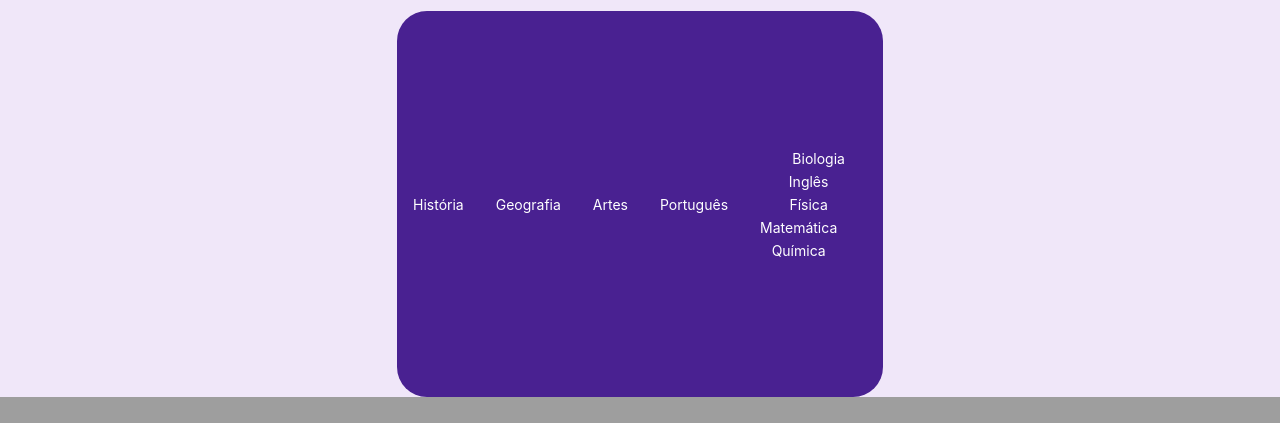
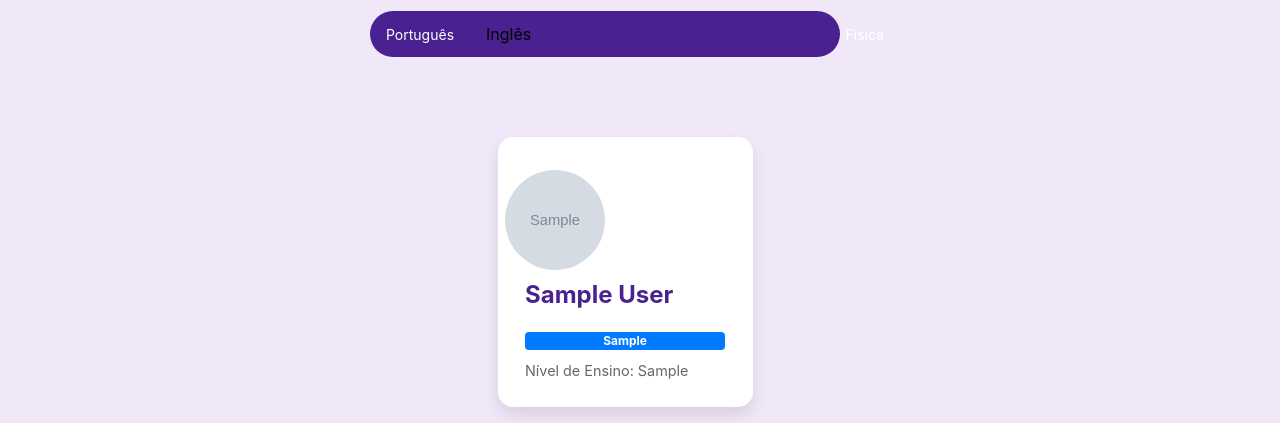
Before and after one commit to vinimarques7/projeto-FDS, a Django app: page /busca/ in a window 1280 px wide. Shown: the part 1223-1646 px from the top of the page. Before the commit the page ends 1620 px from the top, so only its background shows below. Run offline with Django 5.2, Linux system fonts and the light colour scheme; tables that the repository leaves empty hold one stand-in row (values such as "Sample post"); grey boxes marked "Sample" are stand-in pictures; parts of the project's set-up code (start-up, migrations or seed data) failed here and were passed over; some libraries are stand-ins or nearby versions.

Commit message:
Refactor busca.html to remove unnecessary scroll-items and update subject buttons

```diff
--- a/which_teacher_app/templates/busca.html
+++ b/which_teacher_app/templates/busca.html
@@ -111,30 +111,10 @@
 
                     <div class="scrolling-wrapper">
                         <div class="scroll-item">
-                            <button class="filter-btn" data-subject="História">
-                                <p>História</p>
-                            </button>
-                        </div>
-                        <div class="scroll-item">
-                            <button class="filter-btn" data-subject="Geografia">
-                                <p>Geografia</p>
-                            </button>
-                        </div>
-                        <div class="scroll-item">
-                            <button class="filter-btn" data-subject="Artes">
-                                <p>Artes</p>
-                            </button>
-                        </div>
-                        <div class="scroll-item">
                             <button class="filter-btn" data-subject="Português">
                                 <p>Português</p>
                             </button>
                         </div>
-                        <div class="scroll-item">
-                            <button class="filter-btn" data-subject="Biologia">
-                                <p>Biologia</p>
-                            </button>
-                        <div class="scroll-item">
                         <button class="filter-btn" data-subject="Inglês">
                             <p>Inglês</p>
                         </button>
@@ -142,15 +122,6 @@
                     <div class="scroll-item">
                         <button class="filter-btn" data-subject="Física">
                             <p>Física</p>
-                            </button>
-                        <div class="scroll-item">
-                            <button class="filter-btn" data-subject="Matemática">
-                                <p>Matemática</p>
-                            </button>
-                        </div>
-                        <div class="scroll-item">
-                            <button class="filter-btn" data-subject="Química">
-                                <p>Química</p>
                         </button>
                         <!-- Adicione mais matérias conforme necessário -->
                     </div>
```
Also changed, not shown: which_teacher_app/templates/cadastroProfessor.html (+40 -24 lines). Lines whose indentation alone changed are shown as unchanged.
